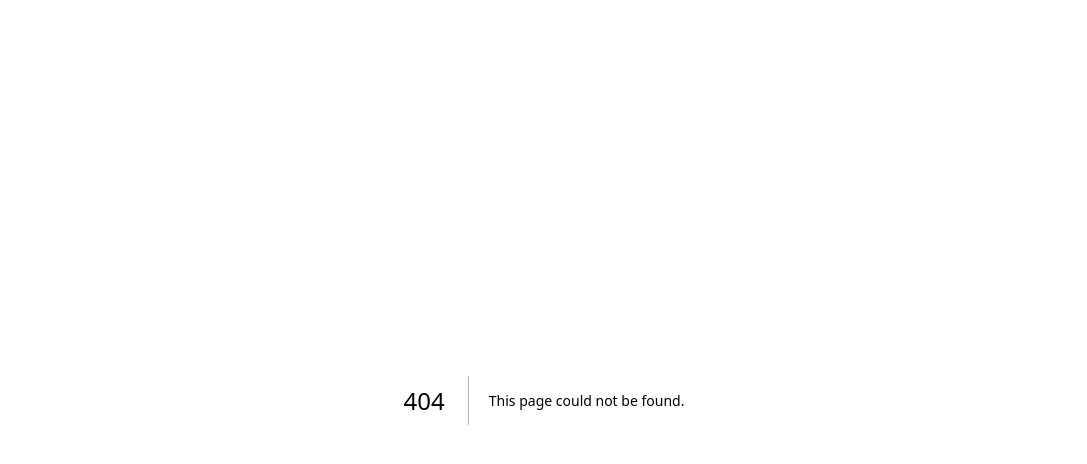
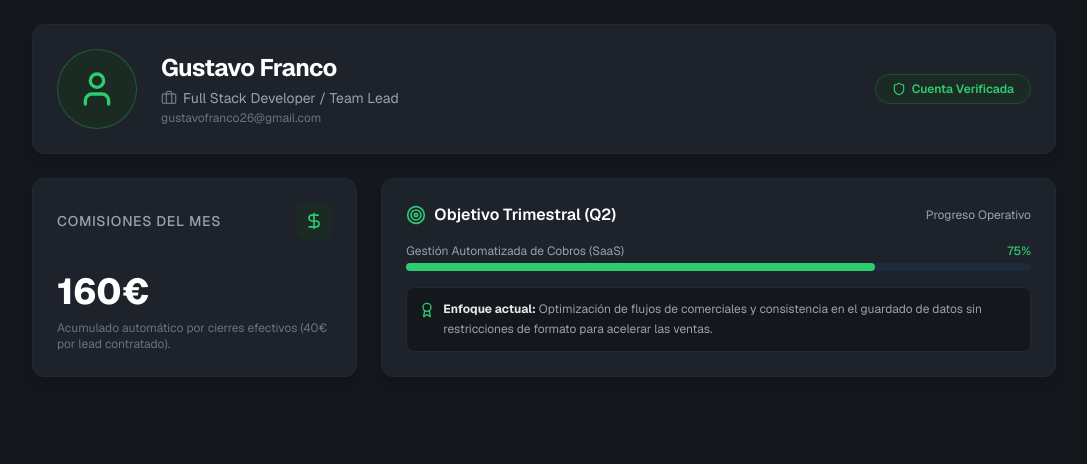
Before and after one commit to gustavofranco26/crm-lso, a Next.js app: page /ti in a window 1280 px wide. Before the commit this address had no page. Shown: the top 464 px of the page, without its empty margins (96-1183 px from the left). Built offline with nearby package versions, Linux system fonts and the light colour scheme.

Commit message:
Addig a litle up

```diff
--- /dev/null
+++ b/app/ti/page.tsx
@@ -0,0 +1,90 @@
+import React from 'react';
+import { User, Shield, Target, Award, DollarSign, Briefcase } from 'lucide-react';
+
+export default function MiPerfil() {
+  // Datos locales estáticos para evitar dependencias de la base de datos
+  const profile = {
+    nombre: 'Gustavo Franco',
+    rol: 'Full Stack Developer / Team Lead',
+    email: 'gustavofranco26@gmail.com', // O tu correo asignado
+    comisiones_totales: 160 // Valor de muestra basado en tus cierres (ej. 4 leads a 40€)
+  };
+
+  return (
+    <div className="min-h-screen bg-[#14171c] p-6 text-white font-sans">
+      <div className="mx-auto max-w-5xl space-y-6">
+
+        {/* CABECERA DE PERFIL */}
+        <div className="flex flex-col items-center justify-between rounded-xl bg-[#1e222b] p-6 shadow-lg border border-gray-800 md:flex-row md:space-x-6">
+          <div className="flex flex-col items-center space-y-4 md:flex-row md:space-x-6 md:space-y-0">
+            <div className="flex h-20 w-20 items-center justify-center rounded-full bg-[#1b2b24] border border-[#2ecc71]/30">
+              <User className="h-10 w-10 text-[#2ecc71]" />
+            </div>
+            <div className="text-center md:text-left">
+              <h1 className="text-2xl font-bold tracking-tight text-white">{profile.nombre}</h1>
+              <p className="text-sm text-gray-400 flex items-center justify-center md:justify-start gap-1.5 mt-1">
+                <Briefcase className="h-4 w-4 text-gray-500" /> {profile.rol}
+              </p>
+              <p className="text-xs text-gray-500 mt-0.5">{profile.email}</p>
+            </div>
+          </div>
+          <div className="mt-4 rounded-full bg-[#1b2b24] px-4 py-1.5 text-xs font-semibold text-[#2ecc71] border border-[#2ecc71]/20 flex items-center gap-1.5 md:mt-0">
+            <Shield className="h-3.5 w-3.5" /> Cuenta Verificada
+          </div>
+        </div>
+
+        {/* CONTENEDOR PRINCIPAL: METRICAS Y METAS */}
+        <div className="grid grid-cols-1 gap-6 md:grid-cols-3">
+
+          {/* CARD DE COMISIONES */}
+          <div className="rounded-xl bg-[#1e222b] p-6 shadow-lg border border-gray-800 flex flex-col justify-between">
+            <div className="flex items-center justify-between">
+              <h2 className="text-sm font-medium text-gray-400 uppercase tracking-wider">Comisiones del Mes</h2>
+              <div className="rounded-lg bg-[#1b2b24] p-2">
+                <DollarSign className="h-5 w-5 text-[#2ecc71]" />
+              </div>
+            </div>
+            <div className="mt-4">
+              <p className="text-4xl font-extrabold text-white">{profile.comisiones_totales}€</p>
+              <p className="text-xs text-gray-500 mt-2">Acumulado automático por cierres efectivos (40€ por lead contratado).</p>
+            </div>
+          </div>
+
+          {/* CARD METAS DEL TRIMESTRE */}
+          <div className="rounded-xl bg-[#1e222b] p-6 shadow-lg border border-gray-800 md:col-span-2">
+            <div className="flex items-center justify-between mb-4">
+              <div className="flex items-center space-x-2">
+                <Target className="h-5 w-5 text-[#2ecc71]" />
+                <h2 className="text-base font-semibold text-white">Objetivo Trimestral (Q2)</h2>
+              </div>
+              <span className="text-xs text-gray-400">Progreso Operativo</span>
+            </div>
+
+            <div className="space-y-4">
+              <div>
+                <div className="flex justify-between text-xs text-gray-400 mb-1">
+                  <span>Gestión Automatizada de Cobros (SaaS)</span>
+                  <span className="font-medium text-[#2ecc71]">75%</span>
+                </div>
+                <div className="h-2 w-full rounded-full bg-gray-800">
+                  <div className="h-2 rounded-full bg-[#2ecc71]" style={{ width: '75%' }}></div>
+                </div>
+              </div>
+
+              <div className="rounded-lg bg-[#14171c] p-3 border border-gray-800">
+                <div className="flex items-start space-x-2">
+                  <Award className="mt-0.5 h-4 w-4 text-[#2ecc71] shrink-0" />
+                  <p className="text-xs text-gray-400 leading-relaxed">
+                    <strong className="text-gray-200">Enfoque actual:</strong> Optimización de flujos de comerciales y consistencia en el guardado de datos sin restricciones de formato para acelerar las ventas.
+                  </p>
+                </div>
+              </div>
+            </div>
+          </div>
+
+        </div>
+
+      </div>
+    </div>
+  );
+}
```
Also changed, not shown: 1 other file (tests, documents, lock files or other folders).
